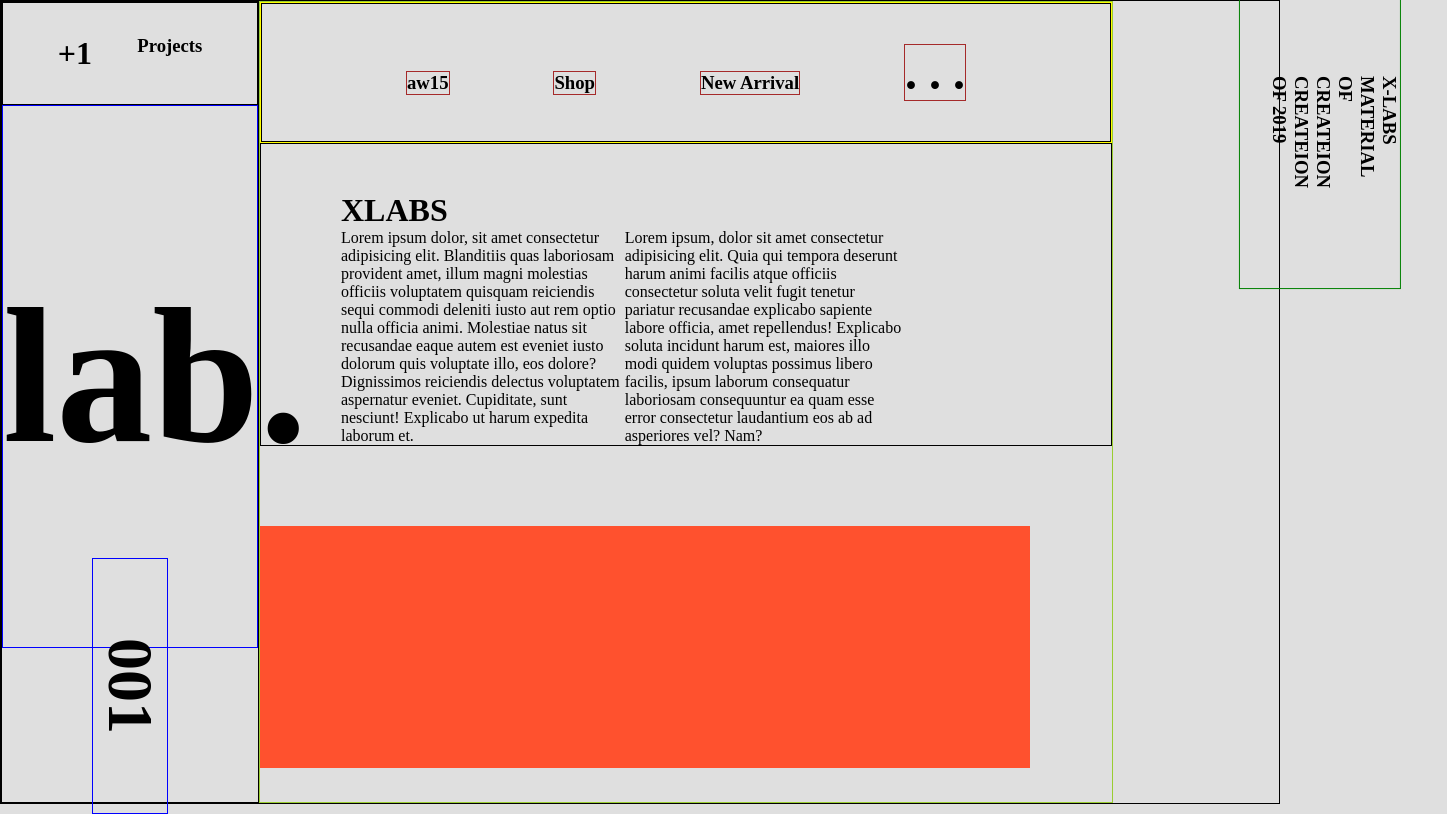
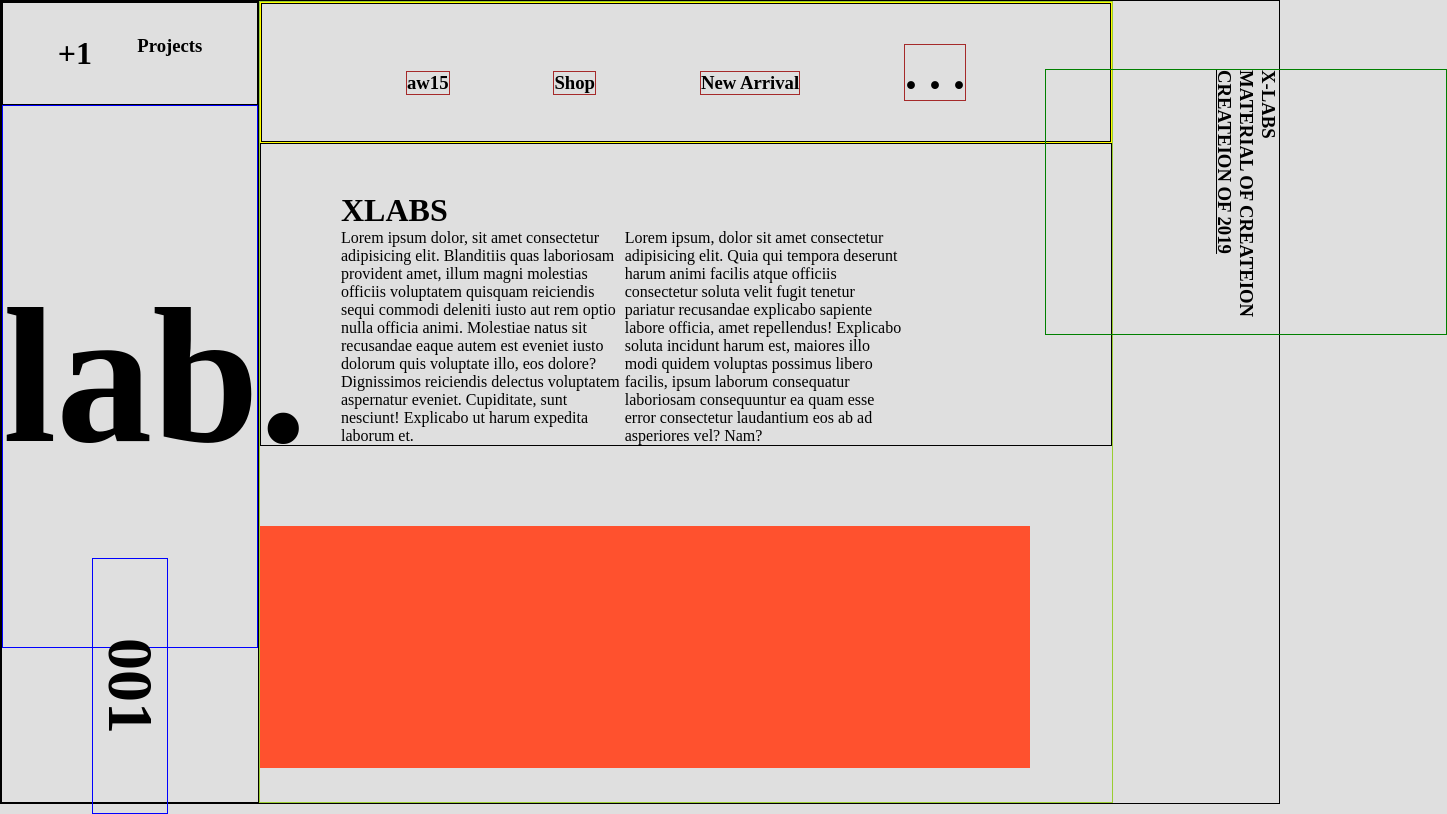
Before and after one commit to subodhss23/xlabs, a plain HTML site: page index.html in a window 1280 px wide. Shown: the whole page, 1447 px wide, since content can reach past the window. Drawn offline with Linux system fonts and the light colour scheme.

Commit message:
getting there

```diff
--- a/index.html
+++ b/index.html
@@ -62,7 +62,7 @@
     <div class="side-logo">
         <h3>X-LABS</h3>
         <h3>MATERIAL OF CREATEION</h3>
-        <h3>CREATEION OF 2019</h3>
+        <h3 id="underline">CREATEION OF 2019</h3>
       </div>
 
   </div>
--- a/style.css
+++ b/style.css
@@ -103,11 +103,17 @@ ul{
   display: flex;
   flex-direction: column;
   width: 30vw;
-  height: 20vh;
-  padding-left: 200px;
+  height: 50vh;
+
+  /*padding-left: 200px;
   padding-right: 100px;
-  margin-bottom: -150px;
+  margin-bottom: -150px; */
   border: 1px solid green;
   transform: rotate(90deg);
+ justify-content: center;
+ margin-right: -100px;
+}
 
+.side-logo #underline{
+  text-decoration: underline;
 }
```
